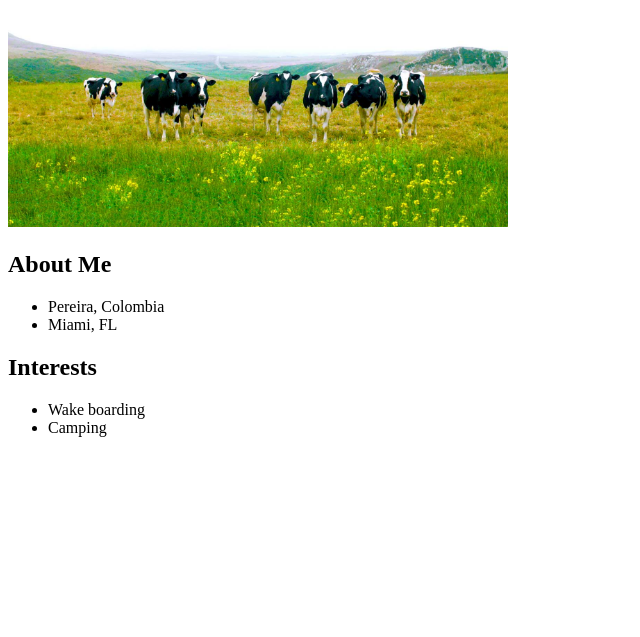
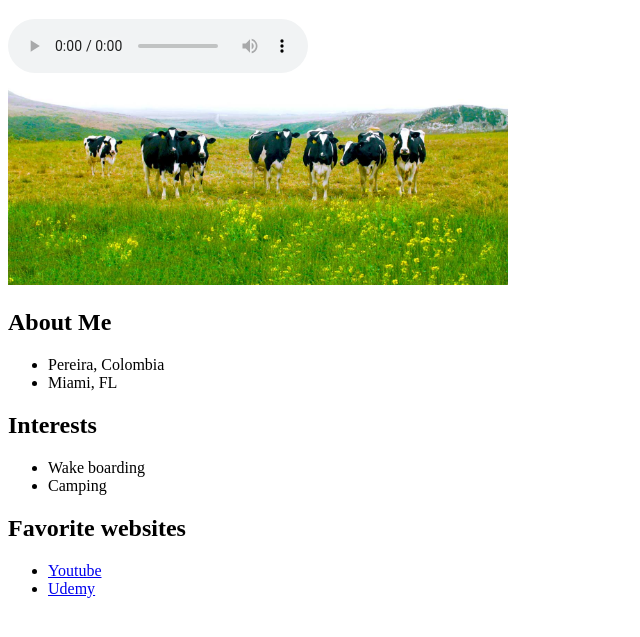
Before and after one commit to nc-courses/week1-workshop, a plain HTML site: page oct-2020/profile.html in a window 1280 px wide. Shown: the part 61-698 px from the top of the page, without its empty margins (0-640 px from the left). Drawn offline with Linux system fonts and the light colour scheme.

Commit message:
task 3 and 4

```diff
--- a/oct-2020/profile.html
+++ b/oct-2020/profile.html
@@ -7,6 +7,10 @@
   </head>
   <body>
     <h1>Charly Burd's Portfolio</h1>
+    <audio src="SoundHelix-Song-1.mp3" controls>
+      Your browser does not support HTML5 audio. Here is
+      <a href="SoundHelix-Song-1.mp3">a link to the audio</a> instead.
+    </audio>
     <section>
       <img src="cows.jpg" alt="cows" width="500" />
       <h2>About Me</h2>
@@ -22,5 +26,12 @@
         <li>Camping</li>
       </ul>
     </section>
+    <section>
+      <h2>Favorite websites</h2>
+      <ul>
+        <li><a href="http://youtube.com">Youtube</a></li>
+        <li><a href="http://udemy.com">Udemy</a></li>
+      </ul>
+    </section>
   </body>
 </html>
```
Also changed, not shown: 2 other files.
